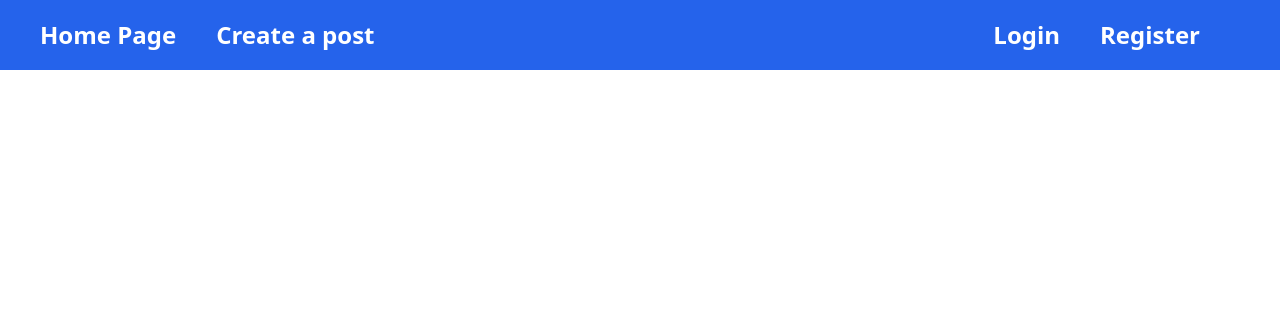
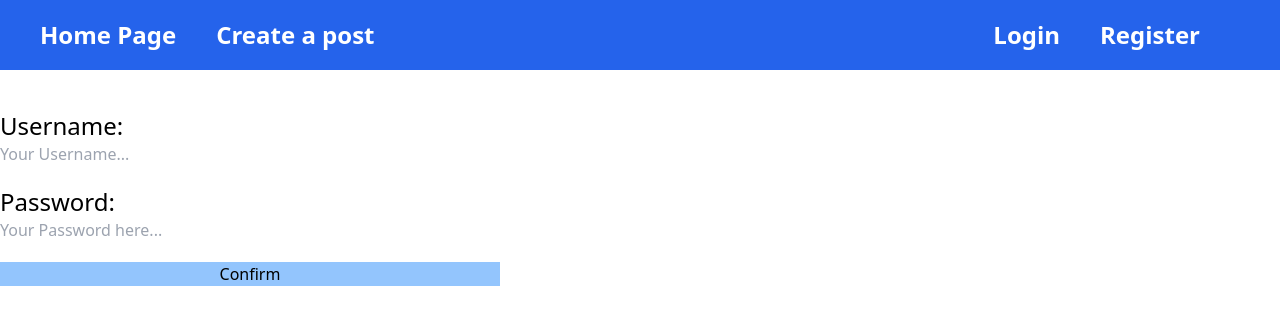
Before and after one commit to HenriqueVerasAraujo/fullstack_app, a React (Create React App) app in the folder frontend/: page /login in a window 1280 px wide. Shown: the top 324 px of the page. Built offline with nearby package versions, Linux system fonts and the light colour scheme.

Commit message:
tratamento das mensagens de erro do login

```diff
--- a/frontend/src/App.js
+++ b/frontend/src/App.js
@@ -6,6 +6,8 @@ import CreatePost from './pages/CreatePost';
 import Navbar from './components/Navbar';
 import PostPage from './pages/PostPage';
 import Register from './pages/Register';
+import Login from './pages/Login';
+
 
 function App() {
   return (
@@ -16,6 +18,7 @@ function App() {
     <Route exact path="/createPost" element={ <CreatePost /> } />
     <Route exact path="/post/:id" element={ <PostPage /> } />
     <Route exact path="/register" element={ <Register /> } />
+    <Route exact path="/login" element={ <Login /> } />
   </Routes>
  </BrowserRouter>
   );
--- a/frontend/src/pages/Login.jsx
+++ b/frontend/src/pages/Login.jsx
@@ -0,0 +1,55 @@
+import React, { useState } from 'react'
+import axios from 'axios';
+import { Formik, Form, Field, ErrorMessage } from 'formik';
+import * as Yup from 'yup';
+
+
+export default function Login() {
+    const [renderMessage, setRenderMessage] = useState(false);
+    const [loginMessage, setLoginMessage] = useState('');
+
+    const initialValues = {
+        userName:'',
+        password:'',
+      };
+
+    const validationSchema = Yup.object().shape({
+    userName:Yup.string().required('Your Username is required').min(3).max(15),
+    password:Yup.string().required(),
+    })
+
+    const onSubmit = async(data) => {
+        setRenderMessage(false);
+        const submit = await axios.post(`http://localhost:3001/users/login`, data);
+        if (!submit.data.error) {
+            setLoginMessage(submit.data.message);
+            return setRenderMessage(true)
+        }
+        setLoginMessage(submit.data.error);
+        setRenderMessage(true);
+    };
+
+  return (
+    <div className='h-screen w-full flex flex-col' >
+        <Formik initialValues={initialValues} onSubmit={onSubmit} validationSchema={validationSchema}>
+            <div>
+                <Form className='flex flex-col w-[500px] mt-10'>
+                    <label className='text-2xl' htmlFor="userName">Username: </label>
+                    <ErrorMessage component='span' name='userName'/>
+                    <Field className='mb-5' name='userName'  placeholder="Your Username..."/>
+
+                    <label className='text-2xl' htmlFor="password">Password: </label>
+                    <ErrorMessage component='span' name='password'/>
+                    <Field className='mb-5'type='password' name='password' placeholder="Your Password here..."/>
+                    <button className='bg-blue-300 ' type='submit'>Confirm</button>
+                </Form>
+            </div>
+         </Formik>
+         <div>
+             {renderMessage && (
+                 <h1>{loginMessage}</h1>
+             )}
+         </div>
+    </div>
+  )
+}
--- a/frontend/src/pages/Register.jsx
+++ b/frontend/src/pages/Register.jsx
@@ -26,17 +26,19 @@ export default function Register() {
             </div>
             <div className='w-full h-full'>
                 <Formik initialValues={initialValues} onSubmit={onSubmit} validationSchema={validationSchema}>
-                <div className='px-10'>
+                    <div className='px-10 flex flex-col  h-full justify-items-end'>
                         <Form>
-                        <label htmlFor="userName">Username: </label>
+                            <div className='flex flex-col mt-6'>
+                                <label className='text-2xl' htmlFor="userName">Username: </label>
                                 <ErrorMessage component='span' name='userName'/>
                                 <Field className='mb-5' name='userName'  placeholder="Your Username..."/>
 
-                        <label htmlFor="password">Password: </label>
+                                <label className='text-2xl' htmlFor="password">Password: </label>
                                 <ErrorMessage component='span' name='password'/>
                                 <Field className='mb-5'type='password' name='password' placeholder="Your Password here..."/>
+                            </div>
 
-                        <button className='bg-blue-300 w-full h-[50px] text-neutral-50 text-3xl font-bold' type='submit'>Confirm</button>
+                            <button className='bg-blue-300 w-full h-[50px] mt-10 text-neutral-50 text-3xl font-bold' type='submit'>Confirm</button>
                         </Form>
                     </div>
                 </Formik>
```
Also changed, not shown: 1 other file (tests, documents, lock files or other folders). Lines whose indentation alone changed are shown as unchanged.
